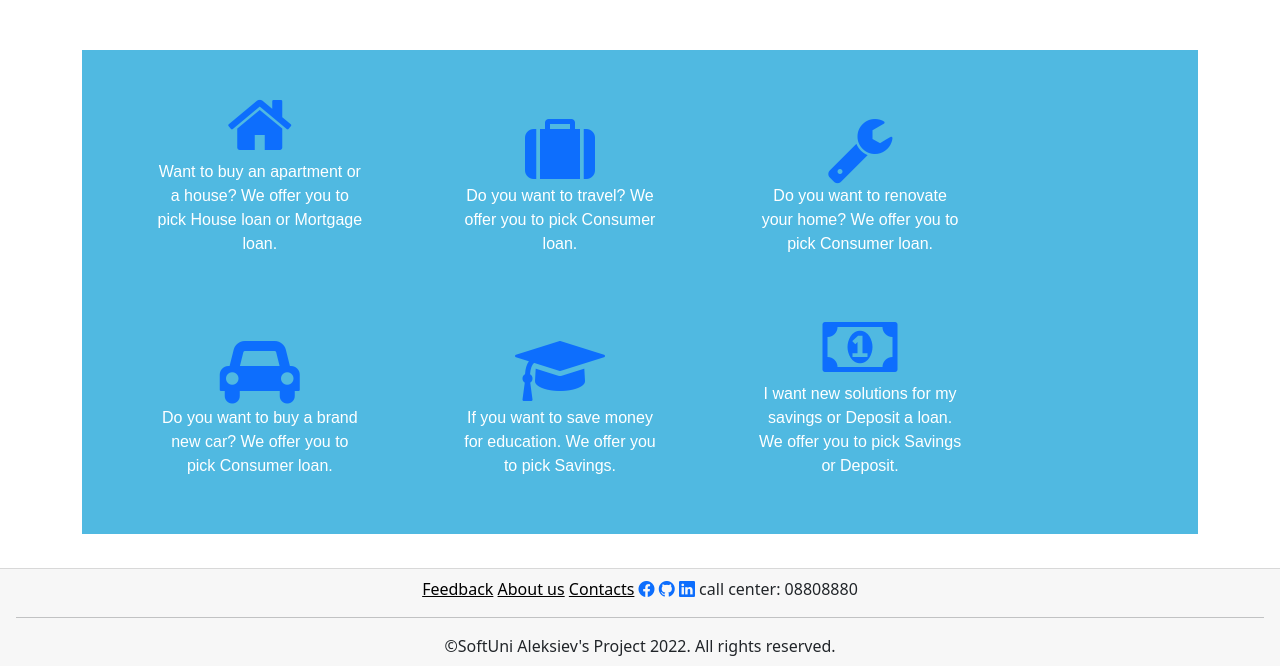
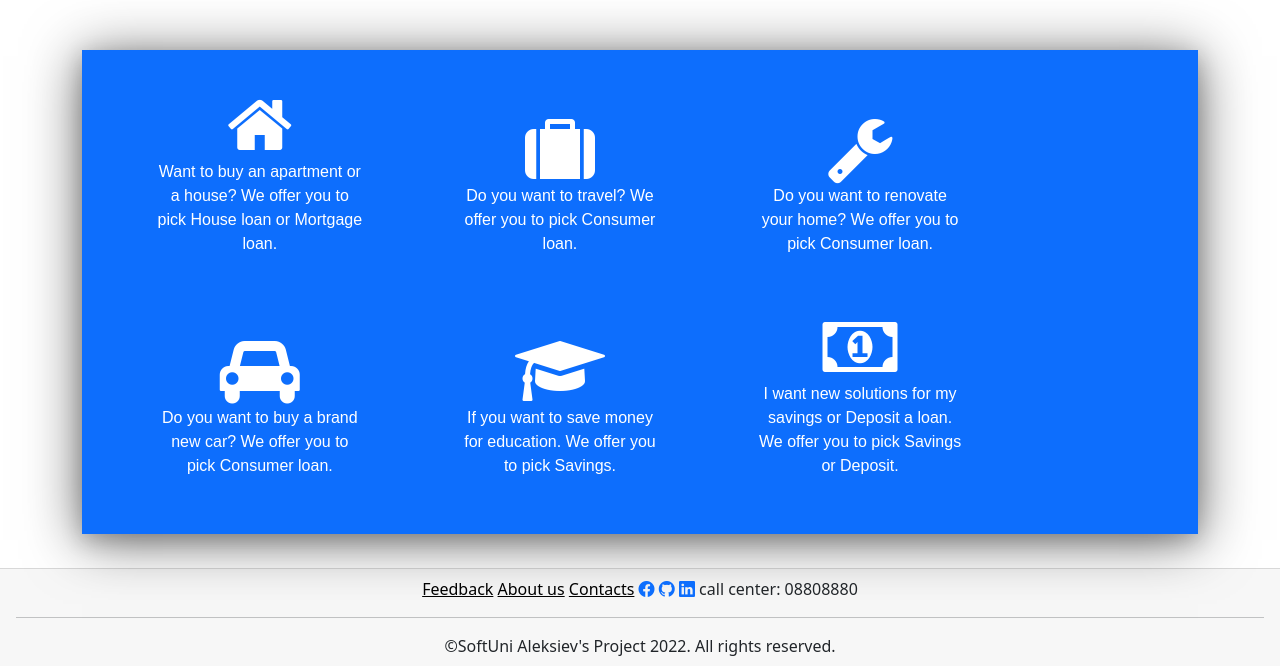
Before and after one commit to Evgeniy-Aleksiev/SofiaBank-project, a Django app: page /needs/ in a window 1280 px wide. Shown: the part 134-800 px from the top of the page. Run offline with Django 4.2, Linux system fonts and the light colour scheme; some libraries are stand-ins or nearby versions.

Commit message:
modify css

```diff
--- a/sofia_bank/sofia_bank/main/views/bank_information.py
+++ b/sofia_bank/sofia_bank/main/views/bank_information.py
@@ -29,7 +29,7 @@ class ContactView(views.TemplateView):
         return context
 
 
-class FeedbackView(auth_mixin.LoginRequiredMixin, views.CreateView):
+class FeedbackView(views.CreateView):
     template_name = 'main/feedback.html'
     form_class = FeedbackForm
 
--- a/sofia_bank/sofia_bank/main/views/generic.py
+++ b/sofia_bank/sofia_bank/main/views/generic.py
@@ -1,4 +1,5 @@
 from django.views import generic as views
+from django.contrib.auth import mixins as auth_mixin
 from django.views.decorators.cache import cache_page
 
 from sofia_bank.accounts.models import Profile
@@ -12,7 +13,7 @@ class HomeView(views.ListView):
 
 
 #@cache_page(60)
-class DashboardView(views.DetailView):
+class DashboardView(auth_mixin.LoginRequiredMixin, views.DetailView):
     model = Profile
     template_name = 'main/dashboard.html'
     context_object_name = 'profile'
--- a/sofia_bank/sofia_bank/main/views/products.py
+++ b/sofia_bank/sofia_bank/main/views/products.py
@@ -24,7 +24,7 @@ class CreateLoanView(auth_mixin.LoginRequiredMixin, views.CreateView):
         return kwargs
 
 
-class LoanDetailView(views.DetailView):
+class LoanDetailView(auth_mixin.LoginRequiredMixin, views.DetailView):
     model = Profile
     template_name = 'products/loan_details.html'
 
--- a/sofia_bank/static/css/products_and_services.css
+++ b/sofia_bank/static/css/products_and_services.css
@@ -6,10 +6,11 @@
 
 .needs{
     font-family: 'PT serif', sans-serif;
-    background: #50b9e1;
+    background: #0D6EFD;
     padding: 20px 30px;
     color: white;
     margin: 50px 0;
+    box-shadow: 0 6px 53px 0 rgb(0 0 0 / 59%), 0 6px 20px 0 rgb(0 0 0 / 19%);
 }
 
 .needs div{
@@ -18,3 +19,7 @@
     text-align: center;
     padding: 20px 44px;
 }
+
+.needs div a i:hover{
+    color: wheat;
+}
--- a/sofia_bank/templates/main/customer_needs.html
+++ b/sofia_bank/templates/main/customer_needs.html
@@ -2,37 +2,37 @@
 {% block page_content %}
     <div class="needs">
         <div>
-        <a href="{% url 'loans' %}" class="needs-button">
-            <i class="fa fa-home" aria-hidden="true" style="font-size: 70px"></i>
-        </a>
-        <p>Want to buy an apartment or a house? We offer you to pick House loan or Mortgage loan.</p>
+            <a href="{% url 'loans' %}" class="needs-button" style="color: white">
+                <i class="fa fa-home" aria-hidden="true" style="font-size: 70px"></i>
+            </a>
+            <p>Want to buy an apartment or a house? We offer you to pick House loan or Mortgage loan.</p>
         </div>
         <div>
-            <a href="{% url 'loans' %}" class="needs-button">
+            <a href="{% url 'loans' %}" class="needs-button" style="color: white">
                 <i class="fa fa-suitcase" aria-hidden="true"  style="font-size: 70px"></i>
             </a>
             <p>Do you want to travel? We offer you to pick Consumer loan.</p>
         </div>
         <div class="wrench">
-            <a href="{% url 'loans' %}" class="needs-button">
+            <a href="{% url 'loans' %}" class="needs-button" style="color: white">
                 <i class="fa fa-wrench" aria-hidden="true"  style="font-size: 70px"></i>
             </a>
             <p>Do you want to renovate your home? We offer you to pick Consumer loan.</p>
         </div>
         <div class="car">
-            <a href="{% url 'loans' %}" class="needs-button">
+            <a href="{% url 'loans' %}" class="needs-button" style="color: white">
                 <i class="fa fa-car" aria-hidden="true"  style="font-size: 70px"></i>
             </a>
             <p>Do you want to buy a brand new car? We offer you to pick Consumer loan.</p>
         </div>
         <div class="graduation">
-            <a href="{% url 'savings and deposit' %}" class="needs-button">
+            <a href="{% url 'savings and deposit' %}" class="needs-button" style="color: white">
                 <i class="fa fa-graduation-cap" aria-hidden="true"  style="font-size: 70px"></i>
             </a>
             <p>If you want to save money for education. We offer you to pick Savings.</p>
         </div>
         <div class="money">
-            <a href="{% url 'savings and deposit' %}" class="needs-button">
+            <a href="{% url 'savings and deposit' %}" class="needs-button" style="color: white">
                 <i class="fa fa-money" aria-hidden="true"  style="font-size: 70px"></i>
             </a>
             <p>I want new solutions for my savings or Deposit a loan. We offer you to pick Savings or Deposit.</p>
```
Also changed, not shown: sofia_bank/sofia_bank/accounts/views.py (+5 -5 lines).
